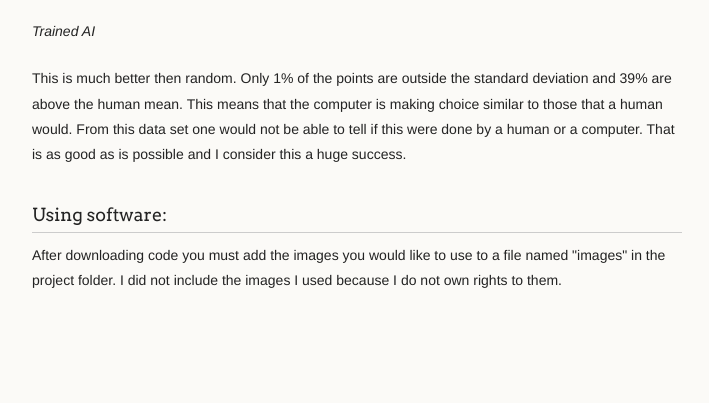
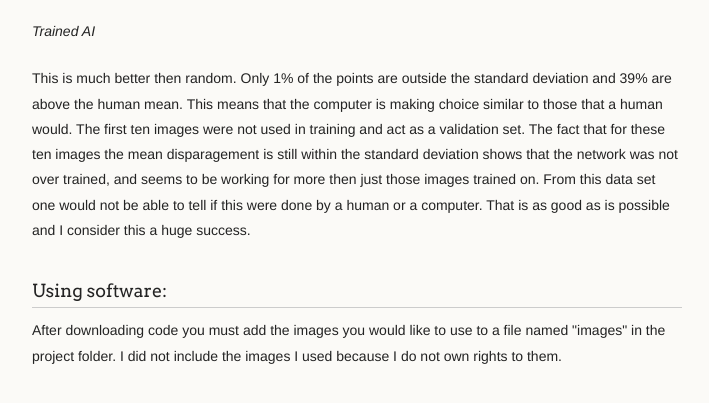
Before and after one commit to GriffinHatchery/HardCodeArt, a plain HTML site: page index.html in a window 1280 px wide. Shown: the part 5149-5552 px from the top of the page, without its empty margins (278-987 px from the left). Before the commit the page ends 5514 px from the top, so only its background shows below. Drawn offline with Linux system fonts and the light colour scheme.

Commit message:
Create gh-pages branch via GitHub

```diff
--- a/index.html
+++ b/index.html
@@ -112,7 +112,7 @@
 
 <p><em>Trained AI</em></p>
 
-<p>This is much better then random. Only 1% of the points are outside the standard deviation and 39% are above the human mean. This means that the computer is making choice similar to those that a human would. From this data set one would not be able to tell if this were done by a human or a computer. That is as good as is possible and I consider this a huge success.  </p>
+<p>This is much better then random. Only 1% of the points are outside the standard deviation and 39% are above the human mean. This means that the computer is making choice similar to those that a human would. The first ten images were not used in training and act as a validation set. The fact that for these ten images the mean disparagement is still within the standard deviation shows that the network was not over trained, and seems to be working for more then just those images trained on. From this data set one would not be able to tell if this were done by a human or a computer. That is as good as is possible and I consider this a huge success.  </p>
 
 <h3>
 <a id="using-software" class="anchor" href="#using-software" aria-hidden="true"><span class="octicon octicon-link"></span></a>Using software:</h3>
```
Also changed, not shown: params.json (+1 -1 lines).
